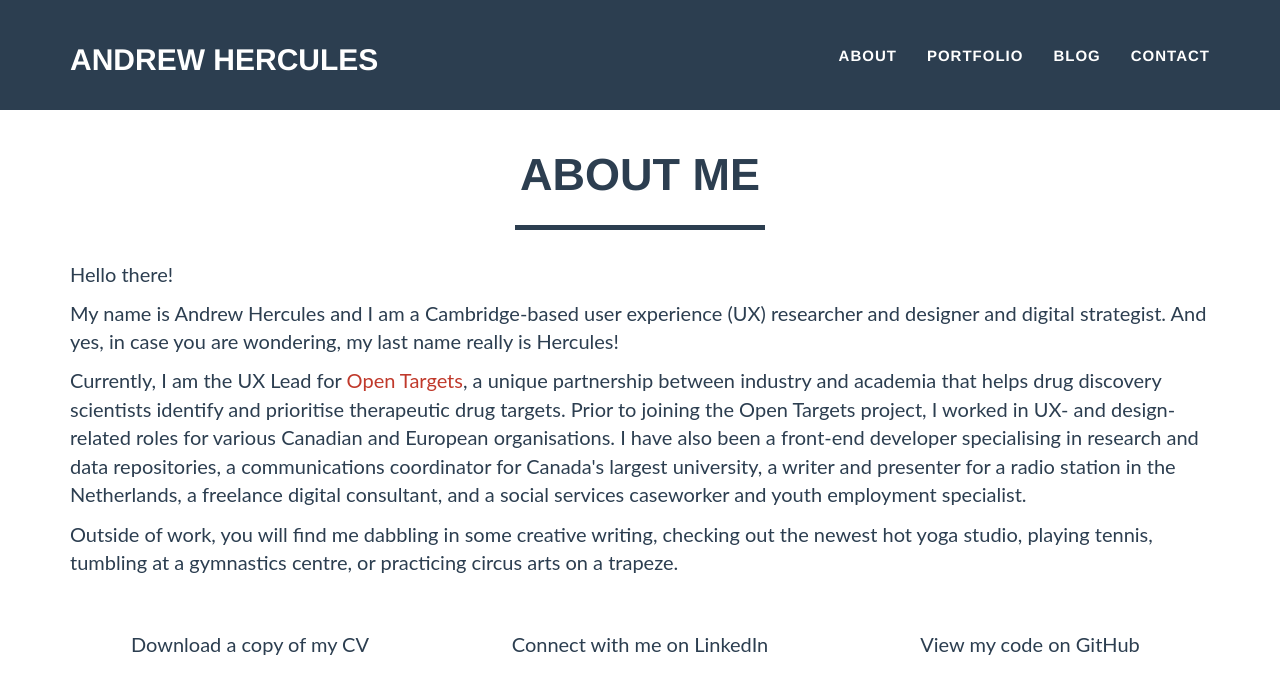
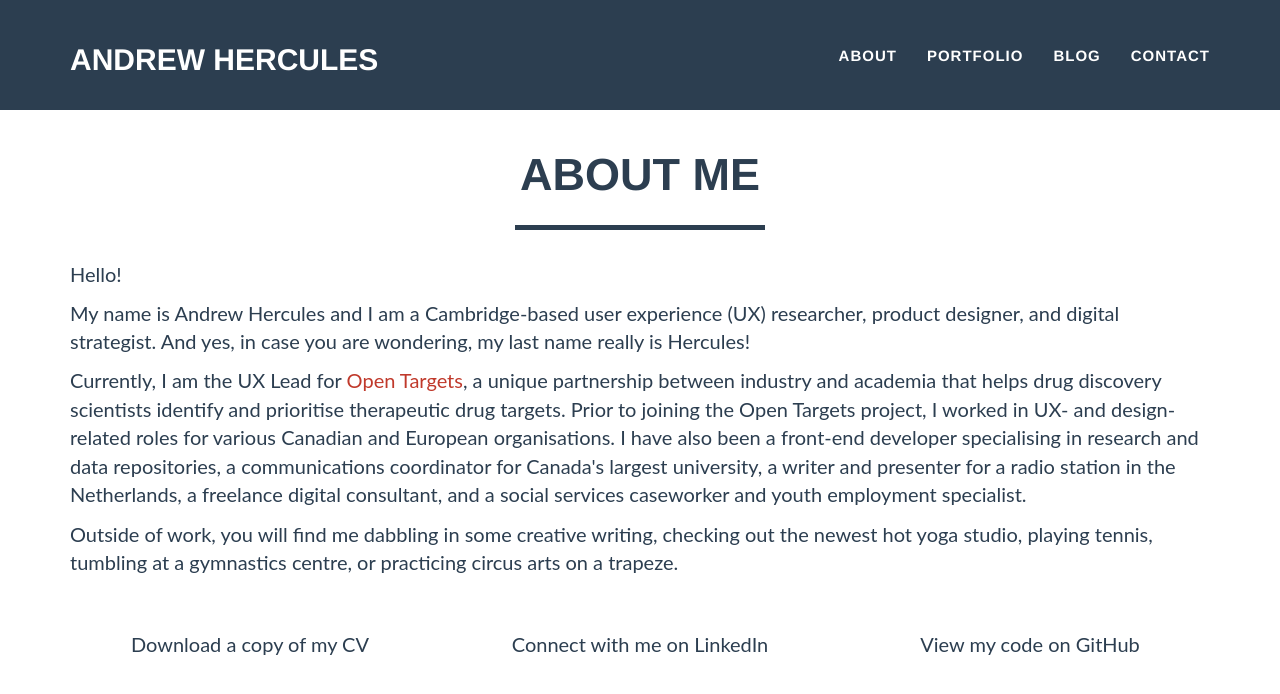
Before and after one commit to andrewhercules/andrewhercules.github.io, a Jekyll site: the page built from about.html, in a window 1280 px wide. Shown: the top 694 px of the page. Built offline with Jekyll 4.4.1, drawn with Linux system fonts in a browser that asks for light colours.

Commit message:
Updated text on About page

```diff
--- a/about.html
+++ b/about.html
@@ -13,10 +13,10 @@ layout: default
       <div class="row">
         <div class="col-lg-12">
           <p>
-            Hello there!
+            Hello!
           </p>
           <p>
-            My name is Andrew Hercules and I am a Cambridge-based user experience (UX) researcher and designer and digital strategist.
+            My name is Andrew Hercules and I am a Cambridge-based user experience (UX) researcher, product designer, and digital strategist.
             And yes, in case you are wondering, my last name really is Hercules!
           </p>
           <p>
```
